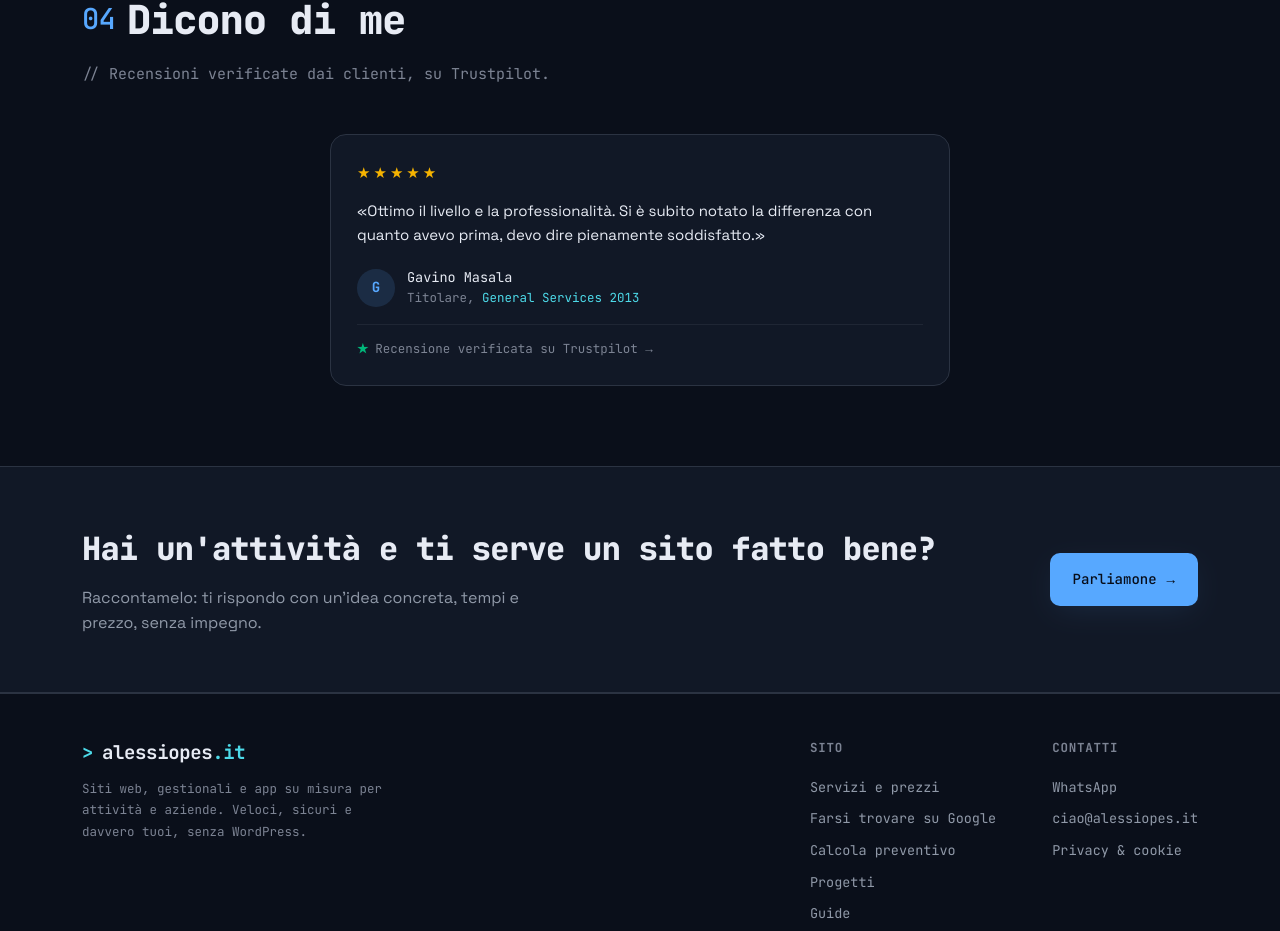
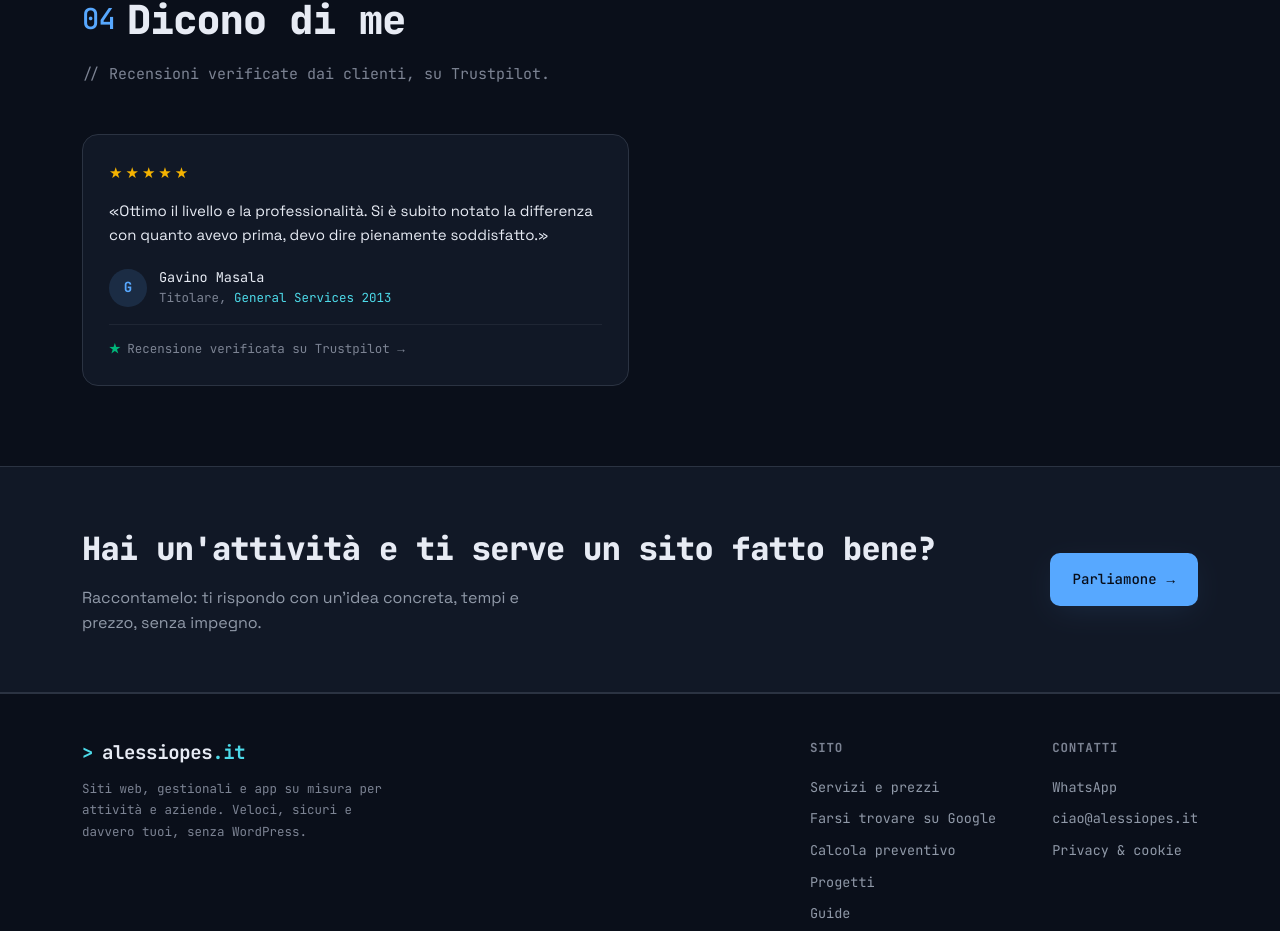
Before and after one commit to alessiopesit-boop/alessiopes-web, an Angular app: page / in a window 1280 px wide. Shown: the part 3571-4502 px from the top of the page. Built offline with nearby package versions, Linux system fonts and the light colour scheme.

Commit message:
feat(home): recensioni a 2 colonne su desktop (card a sinistra)
La sezione recensioni passa da griglia a 3 a 2 colonne su desktop: con una sola recensione resta allineata a sinistra, pronta per la seconda a destra.

```diff
--- a/src/app/pages/home/home.html
+++ b/src/app/pages/home/home.html
@@ -196,7 +196,7 @@
           <p class="sec-note" style="margin-top:10px;">// Recensioni verificate dai clienti, su Trustpilot.</p>
         </div>
       </div>
-      <div class="reviews-grid single reveal">
+      <div class="reviews-grid reveal">
         <div class="review">
           <div class="stars" aria-label="5 stelle">★★★★★</div>
           <p class="quote">«Ottimo il livello e la professionalità. Si è subito notato la differenza con quanto avevo prima, devo dire pienamente soddisfatto.»</p>
--- a/src/styles.css
+++ b/src/styles.css
@@ -639,7 +639,7 @@ a.card { color: inherit; }
 .reviews-note { font-family: var(--mono); font-size: 12.5px; color: var(--accent-2);
   background: color-mix(in oklch, var(--accent-2) 8%, transparent); border: 1px dashed color-mix(in oklch, var(--accent-2) 40%, var(--line));
   border-radius: 10px; padding: 12px 16px; margin-bottom: 26px; line-height: 1.6; }
-.reviews-grid { display: grid; grid-template-columns: repeat(3, 1fr); gap: 22px; }
+.reviews-grid { display: grid; grid-template-columns: repeat(2, 1fr); gap: 22px; }
 .review { background: var(--bg-2); border: 1px solid var(--line); border-radius: 16px; padding: 26px; display: flex; flex-direction: column; }
 .review .stars { color: #f5b301; font-size: 15px; letter-spacing: 3px; }
 .review .quote { color: var(--text); font-size: 15px; margin-top: 14px; line-height: 1.6; text-wrap: pretty; flex: 1; }
@@ -656,7 +656,6 @@ a.card { color: inherit; }
 .review .gbadge .tg { font-weight: 700; color: #00b67a; }
 .review a.gbadge { color: var(--faint); text-decoration: none; transition: color .2s; }
 .review a.gbadge:hover { color: var(--accent-2); }
-.reviews-grid.single { grid-template-columns: min(620px, 100%); justify-content: center; }
 
 @media (max-width: 980px) {
   .mkt-grid { grid-template-columns: 1fr; }
```
Also changed, not shown: 1 other file (tests, documents, lock files or other folders).
